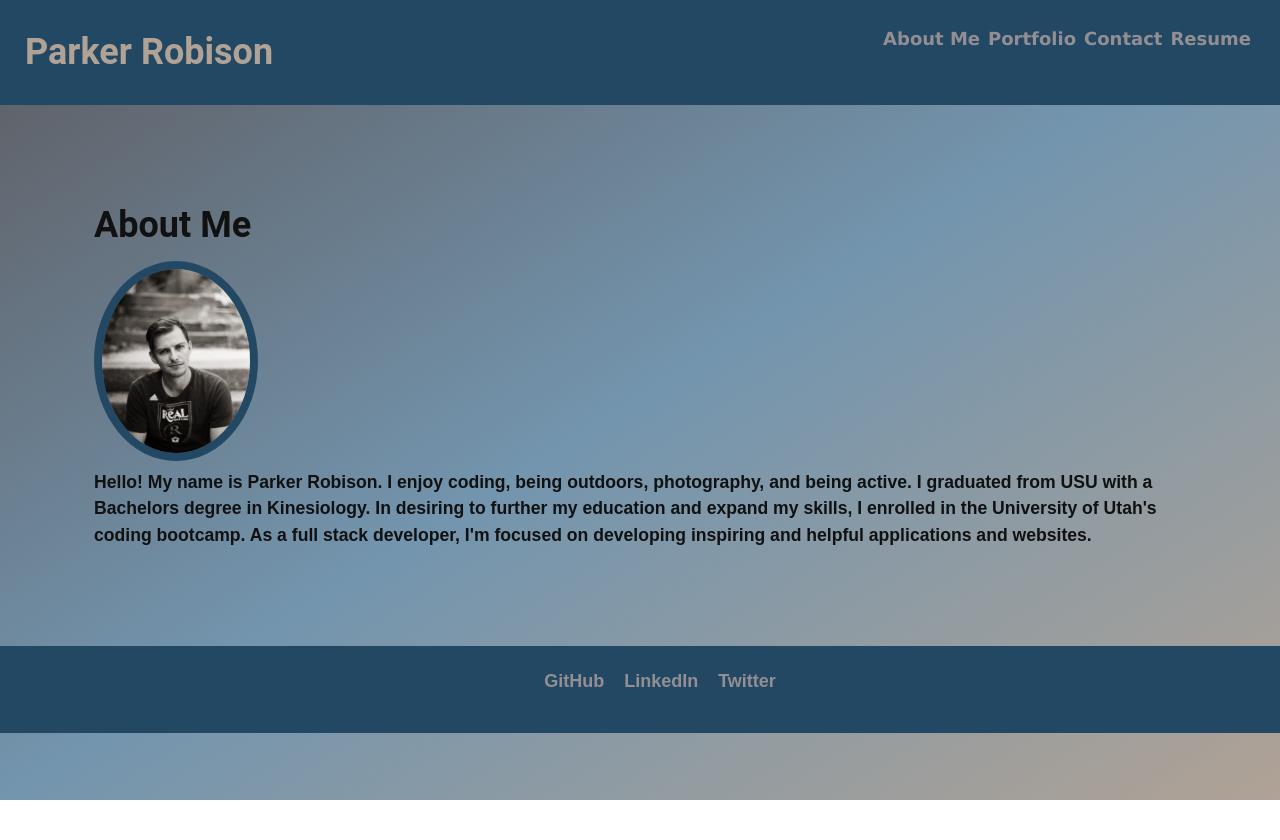
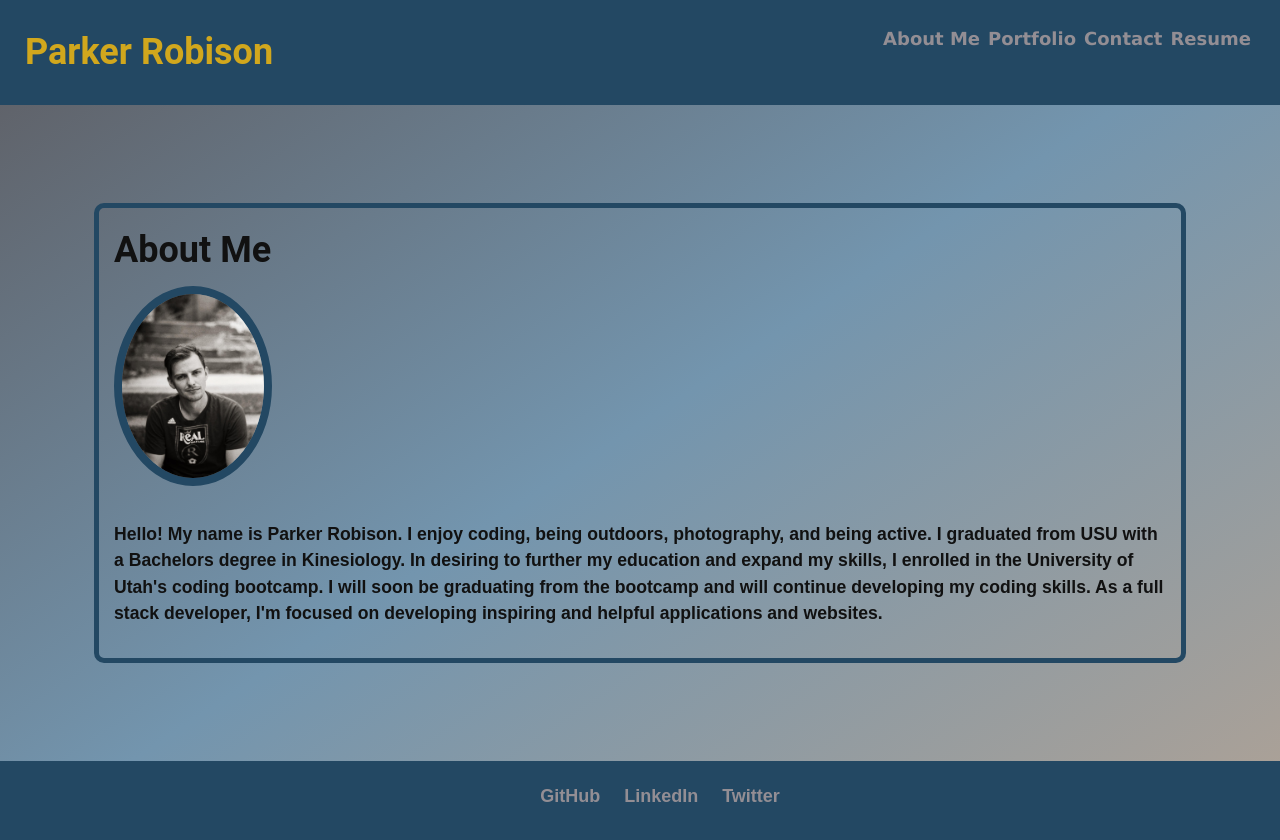
Before and after one commit to parkerrobison/re-portfolio, a React (Create React App) app: page / in a window 1280 px wide. Shown: the top 840 px of the page. Before the commit the page ends 800 px from the top, so only its background shows below. Built offline with nearby package versions, Linux system fonts and the light colour scheme.

Commit message:
cleaned code and fixed styling issues

```diff
--- a/src/components/About/index.js
+++ b/src/components/About/index.js
@@ -3,14 +3,15 @@ import portrait2 from '../../assets/images/portrait/portrait2.JPG'
 
 function About() {
     return(
-        <section className='my-5'>
+        <section className='my-5 section-wrapper'>
             <h1 id='about'>About Me</h1>
             <div className='image-cropper'>
                 <img src={portrait2} className='my-2 portrait' style={{ width: '15%' }} alt='portrait' />
             </div>
+            <br />
             <p>
                 Hello! My name is Parker Robison. I enjoy coding, being outdoors, photography, and being active. I graduated from USU with a Bachelors degree in Kinesiology. In desiring to further my education and expand my skills,
-                I enrolled in the University of Utah's coding bootcamp. As a full stack developer,
+                I enrolled in the University of Utah's coding bootcamp. I will soon be graduating from the bootcamp and will continue developing my coding skills. As a full stack developer,
                 I'm focused on developing inspiring and helpful applications and websites.
             </p>
         </section>
--- a/src/components/Contact/index.js
+++ b/src/components/Contact/index.js
@@ -1,12 +1,5 @@
 import React, { useState } from 'react';
 import { validateEmail } from '../../utils/helpers'
-
-// WHEN I am presented with the Contact section
-// THEN I see a contact form with fields for a name, an email address, and a message
-// WHEN I move my cursor out of one of the form fields without entering text
-// THEN I receive a notification that this field is required
-// WHEN I enter text into the email address field
-// THEN I receive a notification if I have entered an invalid email address
 
 function ContactForm() {
     const [formState, setFormState] = useState({ name: '', email: '', message: '' });
@@ -40,7 +33,7 @@ function ContactForm() {
         console.log(formState);
     }
     return(
-        <section className='contact-container'>
+        <section className='contact-container section-wrapper'>
             <h1>Contact me</h1>
             <p>If you'd like to reach out to me please email me at parkerobison@gmail.com</p>
             <form id='contact-form' onSubmit={handleSubmit}>
--- a/src/components/Header/index.js
+++ b/src/components/Header/index.js
@@ -1,9 +1,5 @@
 import React from 'react';
 import Navigation from '../Navigation';
-
-// WHEN I view the header
-// THEN I am presented with the developer's name and navigation
-// with titles corresponding to different sections of the portfolio
 
 function Header (props) {
     return(
--- a/src/components/Portfolio/index.js
+++ b/src/components/Portfolio/index.js
@@ -1,13 +1,9 @@
 import React from 'react';
 import Project from '../Project'
 
-// WHEN I am presented with the Portfolio section
-// THEN I see titled images of six of the developer’s applications
-// with links to both the deployed applications and the corresponding GitHub repository
-
 function Portfolio() {
     return(
-        <section>
+        <section className="section-wrapper">
             <h1>Portfolio</h1>
                 <div>
                     <Project></Project>
--- a/src/components/Project/index.js
+++ b/src/components/Project/index.js
@@ -5,7 +5,6 @@ import {Row, Col, Container} from 'reactstrap';
 function Project() {
     return(
         <Container>
-            {/* <div className='project-container'> */}
             <Row>
                 {projects.map((p, i) => {
                     return(
@@ -15,13 +14,12 @@ function Project() {
                                 alt={p.ProjectName}
                                 className= "img-thumbnail project-image mx-1"
                             />
-                            <a href={p.githubRepo} target='_blank' rel="noopener noreferrer" className="gh-link">GitHub Repo</a>
+                            <a href={p.githubRepo} target='_blank' rel="noopener noreferrer" className="gh-link">GitHub</a>
                             <a href={p.deployedApp} target='_blank' rel="noopener noreferrer" className="site-link">Website</a>
                         </Col>)
 
                 })}
                 </Row>
-             {/* </div> */}
             </Container>
     )
 }
--- a/src/components/Resume/index.js
+++ b/src/components/Resume/index.js
@@ -1,12 +1,10 @@
 import React from 'react';
-// import prResume from '../../assets/Resume/ParkerRobisonResume.pdf'
-import prResume from '../../utils/resume.json'
-// WHEN I am presented with the Resume section
-// THEN I see a link to a downloadable resume and a list of the developer’s proficiencies
+import prResume from '../../utils/resume.json';
+
 
 function Resume() {
 return(
-    <section>
+    <section className="section-wrapper">
         <h2>Resume</h2>
         <a className= 'resume-download' href={prResume[0].filePath} download>
             Download my resume
--- a/src/index.css
+++ b/src/index.css
@@ -5,12 +5,7 @@ main {
   padding: 50px 30px;
 }
 :root {
-  --primary: #8c54ff;
-  --secondary: #F3A847;
-  --tertiary: #B12704;
-  --light: #fafafa;
   --darker: #111111;
-  --error: rgb(228, 46, 1);
   --dark: rgb(93, 92, 97);
   --grey: rgb(147, 142, 148);
   --stormy:rgb(115, 149, 174);
@@ -85,30 +80,22 @@ p {
 }
 
 a {
-  color: var(--tertiary);
   text-decoration: none;
   font-weight: bold;
-}
-
-a:hover {
-  text-decoration: underline;
 }
 
 header {
   display: flex;
   justify-content: space-between;
-  /* background-image: linear-gradient(to bottom right,var(--desert), var(--stormy),var(--dark)); */
   background-color: var(--sea);
   color: var(--desert);
   font-family: Verdana;
   padding: 25px;
-  /* border-bottom: 7px solid var(--sea); */
 }
 
-header a {
-  color: var(--light);
+header h1 {
+  color:rgb(209, 167, 29);
 }
-
 button {
   font-size: 1rem;
   text-decoration: none;
@@ -118,7 +105,6 @@ button {
   outline: none;
   cursor: pointer;
   margin: 0 1px;
-  background-color: var(--secondary);
 }
 
 button:hover {
@@ -152,7 +138,6 @@ input {
 }
 
 input:focus {
-  border: 1px solid var(--secondary);
   box-shadow: 0 0 .25rem rgba(0, 0, 0, .5);
 }
 
@@ -166,6 +151,7 @@ nav span {
 
 nav a:hover {
   text-decoration: none;
+  color: rgb(209, 167, 29)
 }
 
 nav  li {
@@ -178,13 +164,6 @@ textarea {
 	border: 3px solid #cccccc;
 	padding: 5px;
 }
-
-/* .container {
-  width: 85%;
-  max-width: 1200px;
-  margin-left: auto;
-  margin-right: auto;
-} */
 
 .flex-row {
   display: flex;
@@ -199,51 +178,6 @@ textarea {
   justify-content: flex-end;
 }
 
-.mx-1 {
-  margin-right: var(--spacing-one);
-  margin-left: var(--spacing-one);
-}
-
-.mx-2 {
-  margin-right: var(--spacing-two);
-  margin-left: var(--spacing-two);
-}
-
-.my-1 {
-  margin-top: var(--spacing-one);
-  margin-bottom: var(--spacing-one);
-}
-
-.my-2 {
-  margin-top: var(--spacing-two);
-  margin-bottom: var(--spacing-two);
-}
-
-.my-5 {
-  margin-top: var(--spacing-five);
-  margin-bottom: var(--spacing-five);
-}
-
-.px-1 {
-  padding-right: var(--spacing-one);
-  padding-left: var(--spacing-one);
-}
-
-.px-2 {
-  padding-right: var(--spacing-two);
-  padding-left: var(--spacing-two);
-}
-
-.py-1 {
-  padding-top: var(--spacing-one);
-  padding-bottom: var(--spacing-one);
-}
-
-.py-2 {
-  padding-top: var(--spacing-two);
-  padding-bottom: var(--spacing-two);
-}
-
 .portrait {
   object-fit: cover;
   border-radius: 50%;
@@ -255,12 +189,9 @@ textarea {
   width: 25%;
   text-align: center;
 }
-.gh-link, .site-link {
-  color: var(--darker);
-}
+
 .project-container {
   display: flex;
-
 }
 
 .project-wrapper {
@@ -272,18 +203,10 @@ textarea {
   height: 100px;
   object-fit: scale-down;
   margin-bottom: 50px;
-  cursor: pointer;
   background-color: var(--stormy);
   border: none;
   background-image: linear-gradient(to top left, var(--dark), var(--stormy), var(--desert));
 }
-
-/* .project-image {
-  float: left;
-  width:  100px;
-  height: 100px;
-  object-fit: cover;
-} */
 
 .modalBackdrop {
 	background: rgba(0, 0, 0, .65);
@@ -312,7 +235,6 @@ textarea {
 }
 
 button {
-	background: var(--primary);
 	border: 0;
 	border-radius: 5px;
 	color: #fff;
@@ -323,33 +245,12 @@ button {
 	padding: 10px 15px;
 }
 
-a {
-	border-radius: 5px;
-	color: var(--primary);
-	font-weight: 600;
-	padding: 2px 4px;
-	margin-left: -2px;
-	margin-right: -2px;
-
-}
-
 li {
   list-style: none;
 }
 
-nav a:hover {
-  text-decoration: none;
-}
-
 nav  li {
   cursor: pointer;
-}
-
-textarea {
-	width: 600px;
-	height: 120px;
-	border: 3px solid #cccccc;
-	padding: 5px;
 }
 
 .container {
@@ -426,33 +327,6 @@ textarea {
   width: auto;
   height: 300px;
   margin-bottom: 50px;
-  cursor: pointer;
-}
-
-.modalBackdrop {
-	background: rgba(0, 0, 0, .65);
-	bottom: 0;
-	left: 0;
-	overflow: auto;
-	position: fixed;
-	right: 0;
-	top: 0;
-	z-index: 1;
-}
-
-.modalContainer {
-	background: var(--darker);
-	border-radius: 5px;
-	max-width: 100%;
-	margin: 50px auto;
-	padding: 15px;
-	width: 960px;
-}
-
-.modalTitle {
-	font-size: 18px;
-	font-weight: 600;
-	margin-bottom: 25px;
 }
 
 button {
@@ -472,9 +346,15 @@ a {
 	color: var(--grey);
 	font-weight: 600;
 	padding: 2px 4px;
-	margin-left: -2px;
-	margin-right: -2px;
+}
 
+a:hover {
+  text-decoration: none;
+  color: rgb(239, 192, 35);
+}
+
+.gh-link, .site-link {
+  color: rgb(209, 167, 29);
 }
 
 .contact-container {
@@ -494,7 +374,15 @@ footer {
 footer ul {
   justify-content: center;
   text-align: center;
+}
 
+.section-wrapper {
+  padding: 15px;
+  border: 5px solid var(--sea);
+  border-radius: 10px;
+}
+.error-text {
+  color: rgb(168, 33, 33);
 }
 
 .navActive span {
```
Also changed, not shown: src/components/Footer/index.js (+0 -9 lines), src/components/Navigation/index.js (+0 -7 lines).
